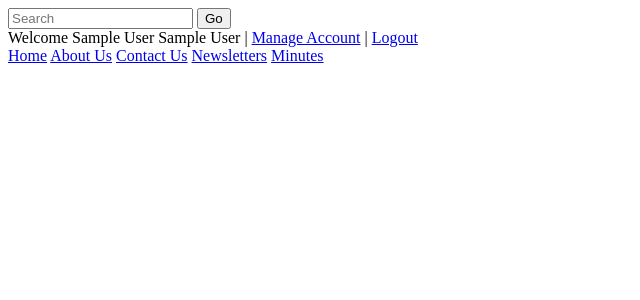
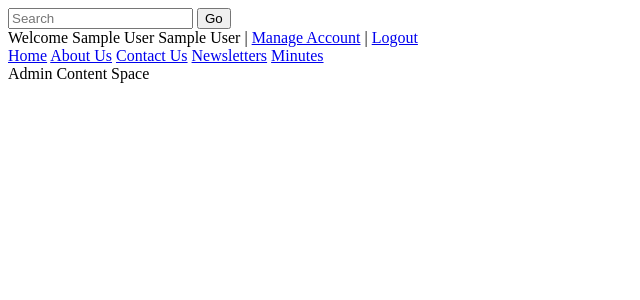
Before and after one commit to andosgee/Rotary, a PHP site: page /admin.php in a window 1280 px wide. Shown: the top 300 px of the page, without its empty margins (0-640 px from the left). Run offline with PHP 8.4, Linux system fonts and the light colour scheme; the visitor is signed in with stand-in values (Sample User, id 1).

Commit message:
Admin Frame work

```diff
--- a/admin.php
+++ b/admin.php
@@ -17,5 +17,9 @@ $conn = OpenCon();
 <body>
   <?php include "inc/nav.php"; ?>
 
+  <?php include "inc/admin_content.php"; ?>
+
+  <?php AdminIs();?>
+
 </body>
 </html>
--- /dev/null
+++ b/inc/admin_content.php
@@ -0,0 +1,3 @@
+<div class="admin_content">
+Admin Content Space
+</div>
--- /dev/null
+++ b/inc/default_options.php
@@ -0,0 +1,3 @@
+<div class="default_options">
+
+</div>
--- a/inc/depends.php
+++ b/inc/depends.php
@@ -22,4 +22,13 @@ function SessionExist(){ #Redirects a signed in user
   }
 }
 
+function AdminIs(){ #Checks Users Permissions
+  if($_SESSION['ADMIN'] == 'Y'){
+    include "inc/admin_options.php";
+    include "inc/default_options.php";
+  }else{
+    include "inc/default_options.php";
+  }
+}
+
 ?>
--- a/inc/signin_script.php
+++ b/inc/signin_script.php
@@ -26,6 +26,7 @@ if(isset($_POST["signin_butt"])){
                 $_SESSION['USERNAME'] = $user['UserName'];
                 $_SESSION['NameF'] = $user["NameF"];
                 $_SESSION['NameS'] = $user["NameS"];
+                $_SESSION['ADMIN'] = $user["Admin"];
                 #echo "here";
             }else{
                 echo "Error Logging in, Please try Later.";
```
Also changed, not shown: inc/admin_options.php (added).
